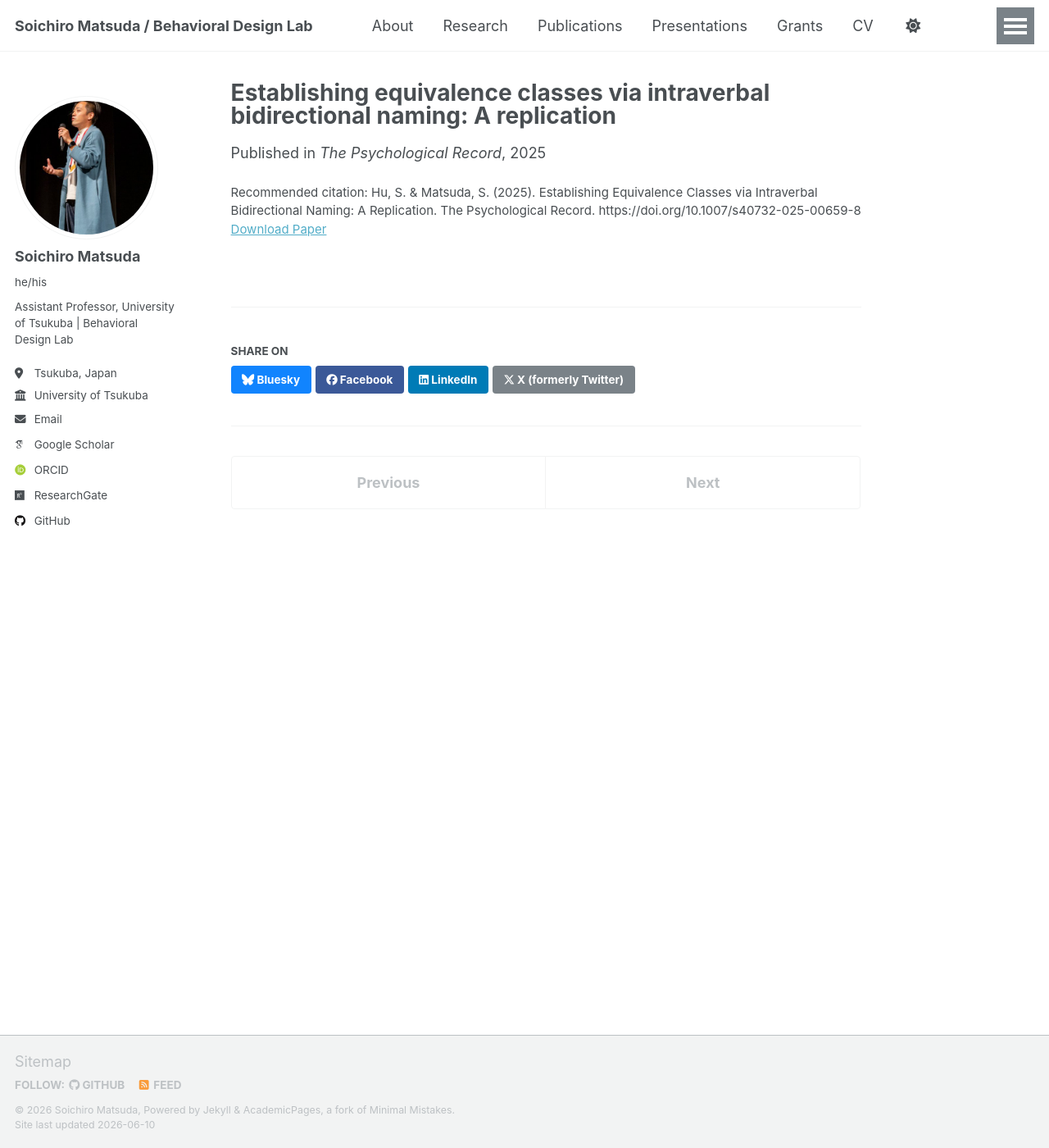
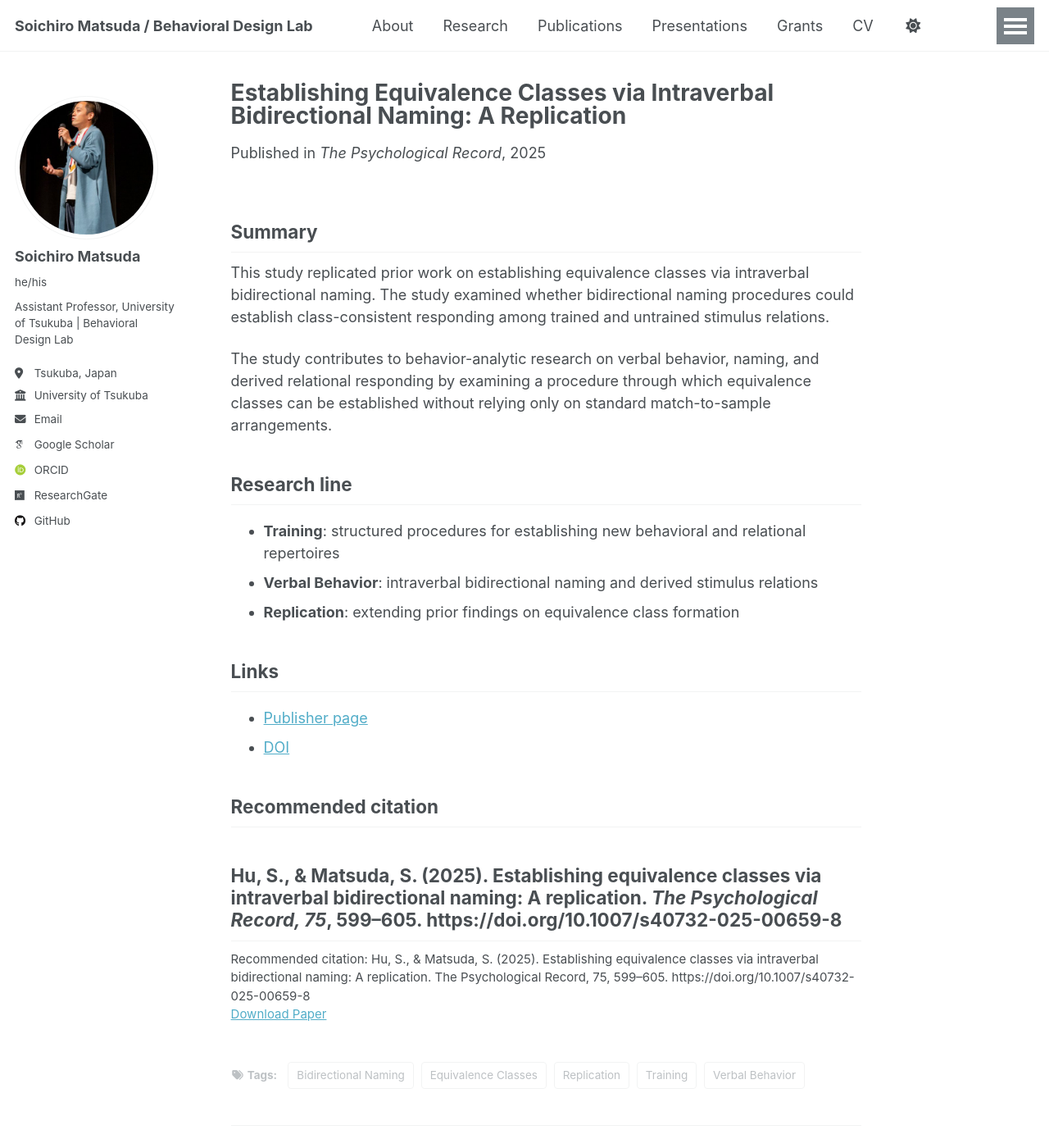
Before and after one commit to BehavioralDesignerMatsuda/BehavioralDesignerMatsuda.github.io, a Jekyll site: the page built from _publications/2025-TPR.md, in a window 1280 px wide and 1400 px high. Shown: the whole window at 82% size. Built offline with Jekyll 4.4.1, drawn with Linux system fonts in a browser that asks for light colours; some web fonts are replaced; a script that is not in the unit is left out.

Commit message:
Update 2025-TPR.md

```diff
--- a/_publications/2025-TPR.md
+++ b/_publications/2025-TPR.md
@@ -1,10 +1,44 @@
 ---
-title: "Establishing equivalence classes via intraverbal bidirectional naming: A replication"
+title: "Establishing Equivalence Classes via Intraverbal Bidirectional Naming: A Replication"
 collection: publications
 date: 2025-10-16
 venue: "The Psychological Record"
-category: journals      # ← ここが見出しに対応
-paperurl: "https://doi.org/10.1007/s40732-025-00659-8"
-citation: "Hu, S. & Matsuda, S. (2025). Establishing Equivalence Classes via Intraverbal Bidirectional Naming: A Replication. The Psychological Record. https://doi.org/10.1007/s40732-025-00659-8"
-excerpt: "By showing that tact + intraverbal training (I-BiN) suffices for emergent equivalence, this study motivates scaffolded micro-lessons that convert minimal teaching moves into derived knowledge. Latency traces reveal when learners shift away from verbal mediation, informing adaptive fading in intelligent tutors."
+category: journals
+
+paperurl: "https://link.springer.com/article/10.1007/s40732-025-00659-8"
+doi: "https://doi.org/10.1007/s40732-025-00659-8"
+
+citation: >-
+  Hu, S., & Matsuda, S. (2025). Establishing equivalence classes via intraverbal bidirectional naming: A replication. The Psychological Record, 75, 599–605. https://doi.org/10.1007/s40732-025-00659-8
+
+tags:
+  - Training
+  - Verbal Behavior
+  - Equivalence Classes
+  - Bidirectional Naming
+  - Replication
+
+excerpt: ""
 ---
+
+## Summary
+
+This study replicated prior work on establishing equivalence classes via intraverbal bidirectional naming. The study examined whether bidirectional naming procedures could establish class-consistent responding among trained and untrained stimulus relations.
+
+The study contributes to behavior-analytic research on verbal behavior, naming, and derived relational responding by examining a procedure through which equivalence classes can be established without relying only on standard match-to-sample arrangements.
+
+## Research line
+
+- **Training**: structured procedures for establishing new behavioral and relational repertoires
+- **Verbal Behavior**: intraverbal bidirectional naming and derived stimulus relations
+- **Replication**: extending prior findings on equivalence class formation
+
+## Links
+
+- [Publisher page](https://link.springer.com/article/10.1007/s40732-025-00659-8)
+- [DOI](https://doi.org/10.1007/s40732-025-00659-8)
+
+## Recommended citation
+
+Hu, S., & Matsuda, S. (2025). Establishing equivalence classes via intraverbal bidirectional naming: A replication. *The Psychological Record, 75*, 599–605. https://doi.org/10.1007/s40732-025-00659-8
+---
```
